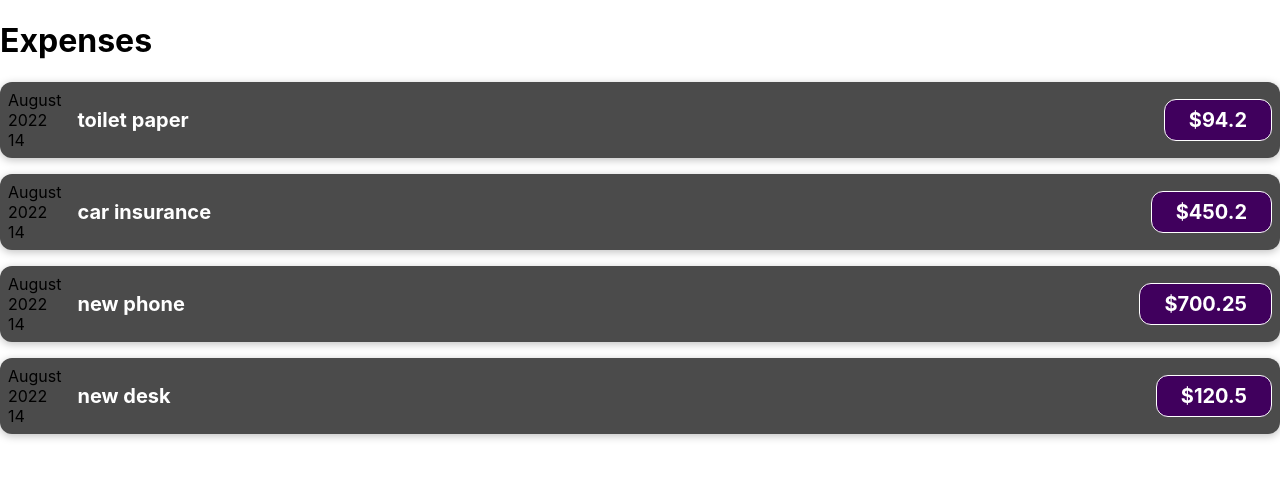
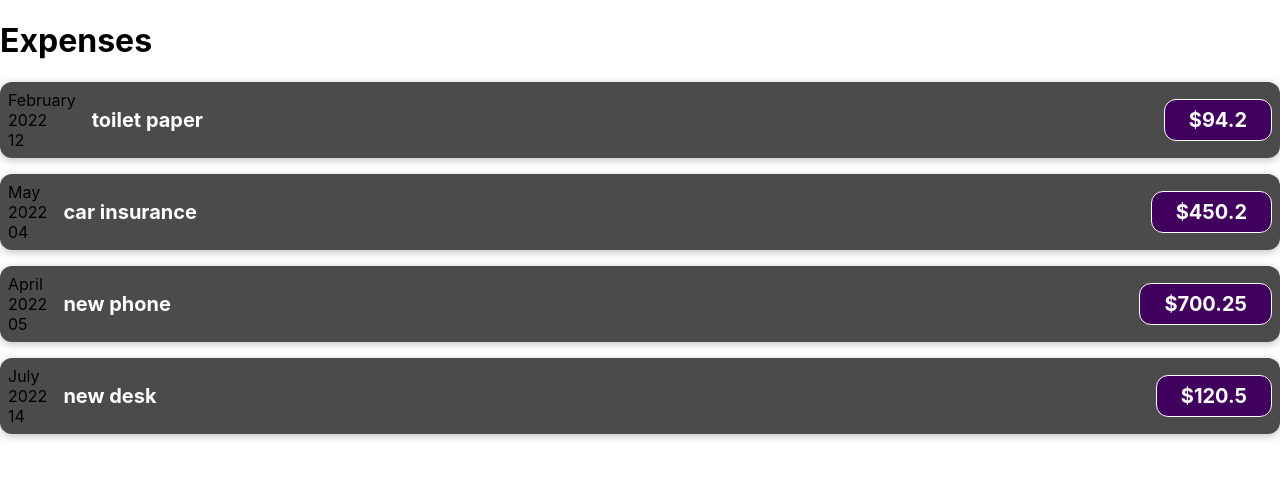
Before and after one commit to cemtaskin/react-complete-guide-2023-b, a React (Create React App) app: page / in a window 1280 px wide. Shown: the top 478 px of the page. Built offline with nearby package versions, Linux system fonts and the light colour scheme.

Commit message:
Javascript logic added to JSX file

```diff
--- a/src/App.js
+++ b/src/App.js
@@ -8,25 +8,25 @@ function App() {
       id: "e1",
       title: "toilet paper",
       amount: 94.2,
-      date: new Date(2022, 7, 14),
+      date: new Date(2022, 1, 12),
     },
     {
       id: "e2",
       title: "car insurance",
       amount: 450.2,
-      date: new Date(2022, 7, 14),
+      date: new Date(2022, 4, 4),
     },
     {
       id: "e3",
       title: "new phone",
       amount: 700.25,
-      date: new Date(2022, 7, 14),
+      date: new Date(2022, 3, 5),
     },
     {
       id: "e4",
       title: "new desk",
       amount: 120.5,
-      date: new Date(2022, 7, 14),
+      date: new Date(2022, 6, 14),
     },
   ];
 
```
